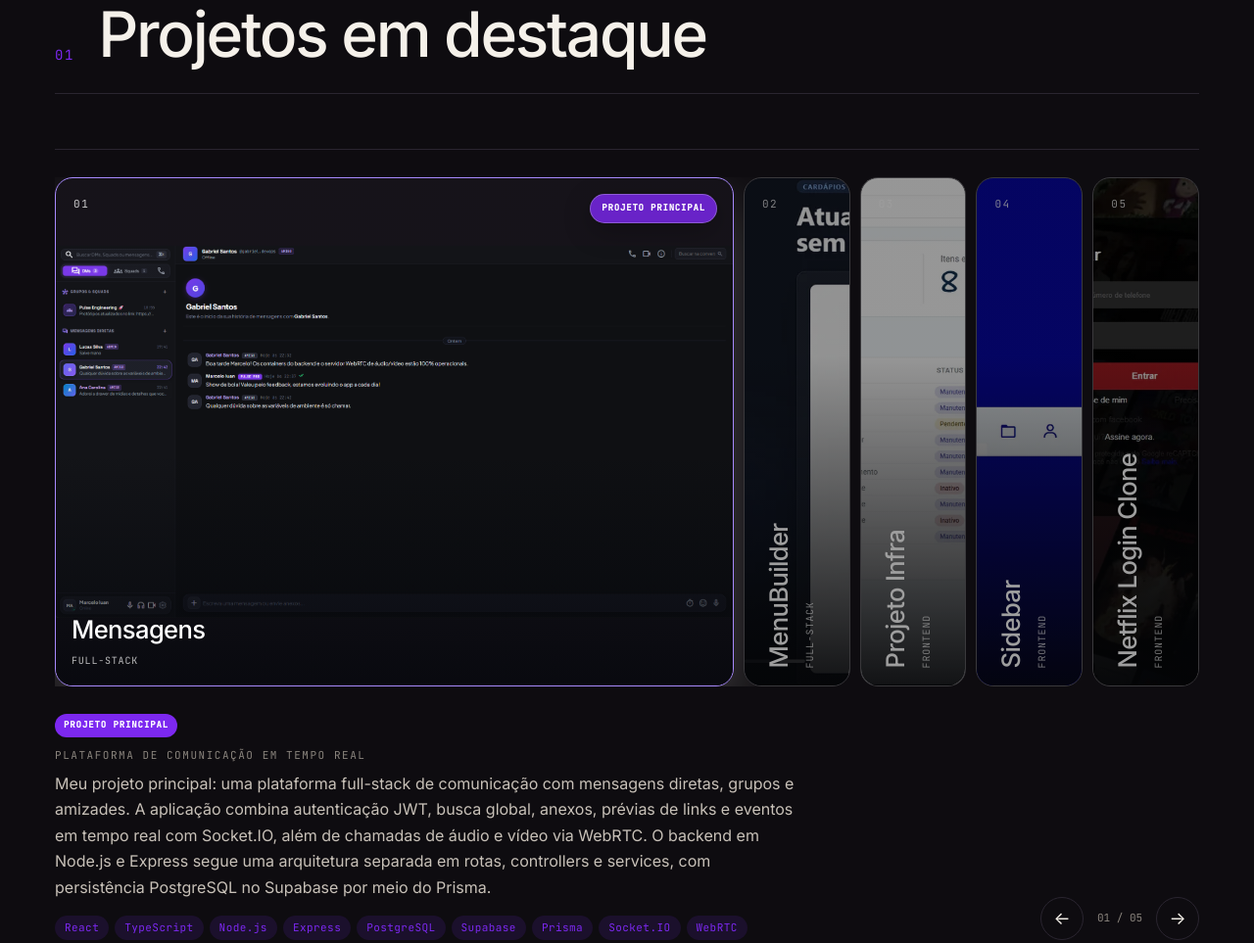
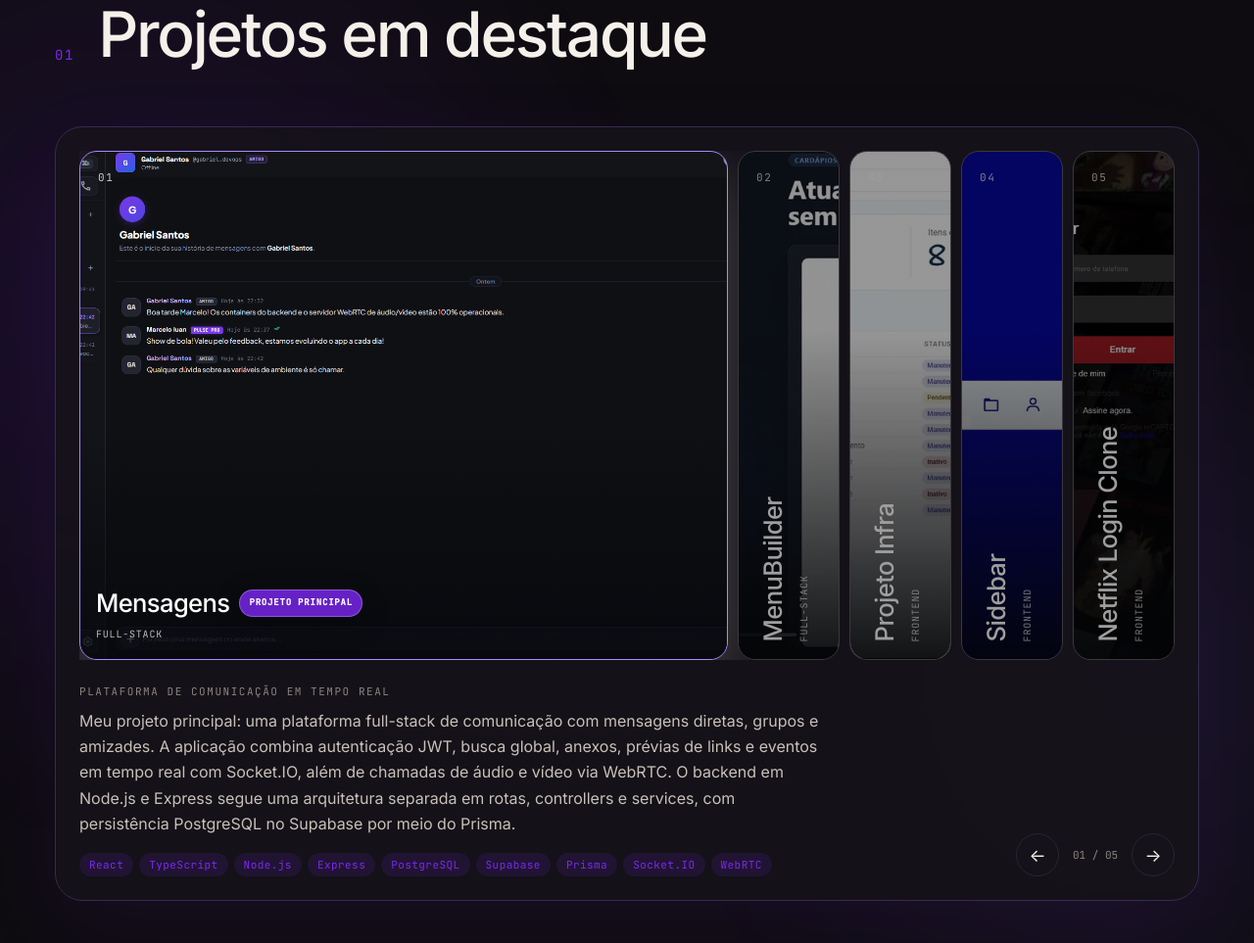
Before and after one commit to OKktsu/Portifolio, a React app: page / in a window 1280 px wide. Shown: the part 1316-2279 px from the top of the page at 98% size. Built offline with nearby package versions, Linux system fonts and the light colour scheme.

Commit message:
Refina destaque da seção de projetos (#5)

```diff
--- a/portfolio.css
+++ b/portfolio.css
@@ -497,12 +497,35 @@ html[data-cursor="custom"] * {
   line-height: 1;
 }
 
+.section--work {
+  position: relative;
+  isolation: isolate;
+  max-width: min(1520px, 100%);
+  overflow: hidden;
+}
+.section--work::before {
+  content: "";
+  position: absolute;
+  z-index: -1;
+  inset: 5% -8% 0;
+  background: radial-gradient(circle at 16% 35%, color-mix(in oklab, var(--accent) 13%, transparent), transparent 38%), radial-gradient(circle at 86% 70%, color-mix(in oklab, #7c5cff 9%, transparent), transparent 34%);
+  filter: blur(16px);
+  pointer-events: none;
+}
+.section--work .section-label {
+  margin-bottom: 34px;
+  border-bottom: 0;
+}
+.section--work .section-label__title { max-width: 760px; }
 /* ---------- PROJECTS ---------- */
 .magnetic-carousel {
   --pointer-x: 0;
   --pointer-y: 0;
-  border-block: 1px solid var(--rule);
-  padding: 28px 0 22px;
+  padding: 24px;
+  border: 1px solid color-mix(in oklab, var(--accent) 18%, var(--rule));
+  border-radius: 28px;
+  background: color-mix(in oklab, var(--bg-2) 84%, transparent);
+  box-shadow: 0 30px 90px color-mix(in oklab, var(--accent) 8%, transparent);
   touch-action: pan-y;
   user-select: none;
 }
@@ -540,15 +563,12 @@ html[data-cursor="custom"] * {
   box-shadow: 0 28px 70px color-mix(in oklab, var(--ink) 24%, transparent);
 }
 .magnetic-card[data-active="true"] .magnetic-card__shade { background: linear-gradient(180deg, rgba(5,7,12,.02) 55%, rgba(5,7,12,.78) 100%); }
-.magnetic-card[data-active="true"] { background-size: contain; background-repeat: no-repeat; }
+.magnetic-card[data-active="true"] { background-size: cover; background-repeat: no-repeat; }
 .magnetic-card__shade { position: absolute; inset: 0; background: linear-gradient(180deg, rgba(5,7,12,.05) 35%, rgba(5,7,12,.9) 100%); }
 .magnetic-card__number { position: absolute; top: 18px; left: 18px; z-index: 1; font-family: var(--mono); font-size: 11px; letter-spacing: .14em; opacity: .78; }
 .magnetic-card__featured {
-  position: absolute;
-  top: 16px;
-  right: 16px;
-  z-index: 2;
-  padding: 7px 11px;
+  flex: 0 0 auto;
+  padding: 6px 9px;
   border: 1px solid rgba(255,255,255,.25);
   border-radius: 999px;
   background: color-mix(in oklab, var(--accent) 82%, transparent);
@@ -560,20 +580,7 @@ html[data-cursor="custom"] * {
   text-transform: uppercase;
   backdrop-filter: blur(10px);
 }
-.featured-pill {
-  display: inline-flex;
-  width: max-content;
-  margin-bottom: 10px;
-  padding: 5px 9px;
-  border-radius: 999px;
-  background: var(--accent);
-  color: #fff;
-  font-family: var(--mono);
-  font-size: 9px;
-  font-weight: 700;
-  letter-spacing: .1em;
-  text-transform: uppercase;
-}
+.magnetic-card__title-row { display: flex; align-items: center; gap: 10px; min-width: 0; }
 .magnetic-card__label { position: absolute; right: 16px; bottom: 18px; left: 16px; z-index: 1; display: grid; gap: 5px; transform-origin: left bottom; }
 .magnetic-card__label strong { font-size: clamp(17px, 2vw, 28px); font-weight: 500; letter-spacing: -.025em; white-space: nowrap; }
 .magnetic-card__label small { font-family: var(--mono); font-size: 10px; letter-spacing: .08em; text-transform: uppercase; opacity: .72; }
@@ -591,7 +598,7 @@ html[data-cursor="custom"] * {
 .carousel-dot[data-active="true"] { width: 26px; background: var(--accent); }
 
 @media (max-width: 760px) {
-  .magnetic-carousel { padding-top: 16px; }
+  .magnetic-carousel { padding: 12px; border-radius: 20px; }
   .magnetic-carousel__stage { height: 390px; gap: 0; overflow: visible; }
   .magnetic-card { display: none; min-width: 100%; }
   .magnetic-card[data-active="true"] { display: block; flex: 1; transform: none; }
@@ -953,7 +960,7 @@ html[data-cursor="custom"] * {
   background-position: center;
   border-bottom: 1px solid var(--rule);
 }
-.modal__media[data-featured="true"] { background-size: contain; background-repeat: no-repeat; background-color: #0d0f14; }
+.modal__media[data-featured="true"] { background-size: cover; background-repeat: no-repeat; background-color: #0d0f14; }
 .modal__media::after {
   content: ""; position: absolute; inset: 0;
   background: linear-gradient(180deg, transparent 50%, color-mix(in oklab, var(--ink) 60%, transparent));
--- a/portfolio.jsx
+++ b/portfolio.jsx
@@ -15,7 +15,7 @@ const PROJECTS = [
     tags: ["React", "TypeScript", "Node.js", "Express", "PostgreSQL", "Supabase", "Prisma", "Socket.IO", "WebRTC"],
     status: "Em desenvolvimento",
     img: "img/mensagens-chat.png",
-    link: null,
+    link: "https://frontend-beta-kohl-59.vercel.app/",
     role: "Full-stack",
     year: "2026—",
     featured: true
@@ -357,7 +357,7 @@ function ProjectsGrid({ onOpen, density }) {
   };
 
   return (
-    <section id="work" className="section">
+    <section id="work" className="section section--work">
       <SectionLabel num="01" kicker="Selected work" title="Projetos em destaque" />
       <div
         ref={carouselRef}
@@ -414,9 +414,11 @@ function ProjectsGrid({ onOpen, density }) {
             >
               <span className="magnetic-card__shade" />
               <span className="magnetic-card__number">{project.num}</span>
-              {project.featured && <span className="magnetic-card__featured">Projeto principal</span>}
               <span className="magnetic-card__label">
-                <strong>{project.title}</strong>
+                <span className="magnetic-card__title-row">
+                  <strong>{project.title}</strong>
+                  {project.featured && <span className="magnetic-card__featured">Projeto principal</span>}
+                </span>
                 <small>{project.role}</small>
               </span>
             </button>
@@ -425,7 +427,6 @@ function ProjectsGrid({ onOpen, density }) {
 
         <div className="magnetic-carousel__footer" aria-live="polite">
           <div className="magnetic-carousel__copy">
-            {PROJECTS[active].featured && <span className="featured-pill">Projeto principal</span>}
             <span className="kicker">{PROJECTS[active].subtitle}</span>
             <p>{PROJECTS[active].desc}</p>
             <div className="magnetic-carousel__tags">
```
